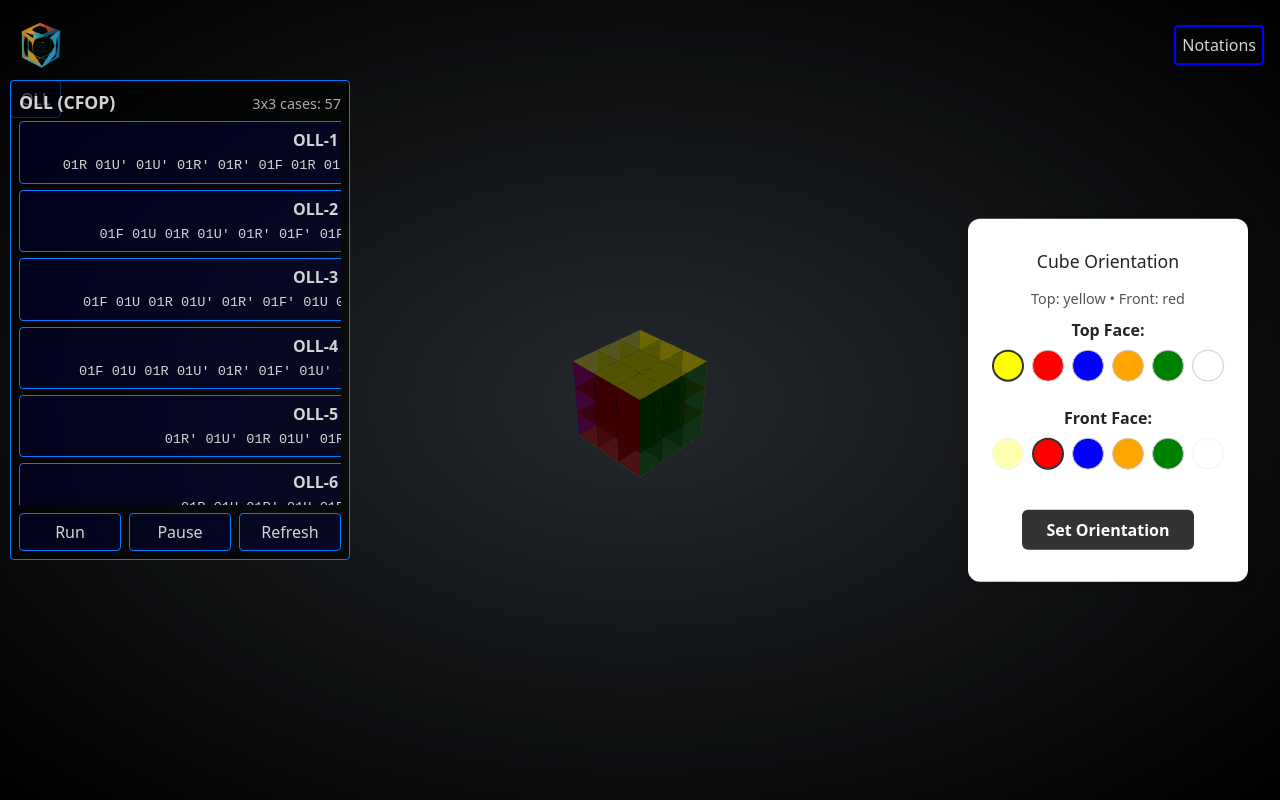
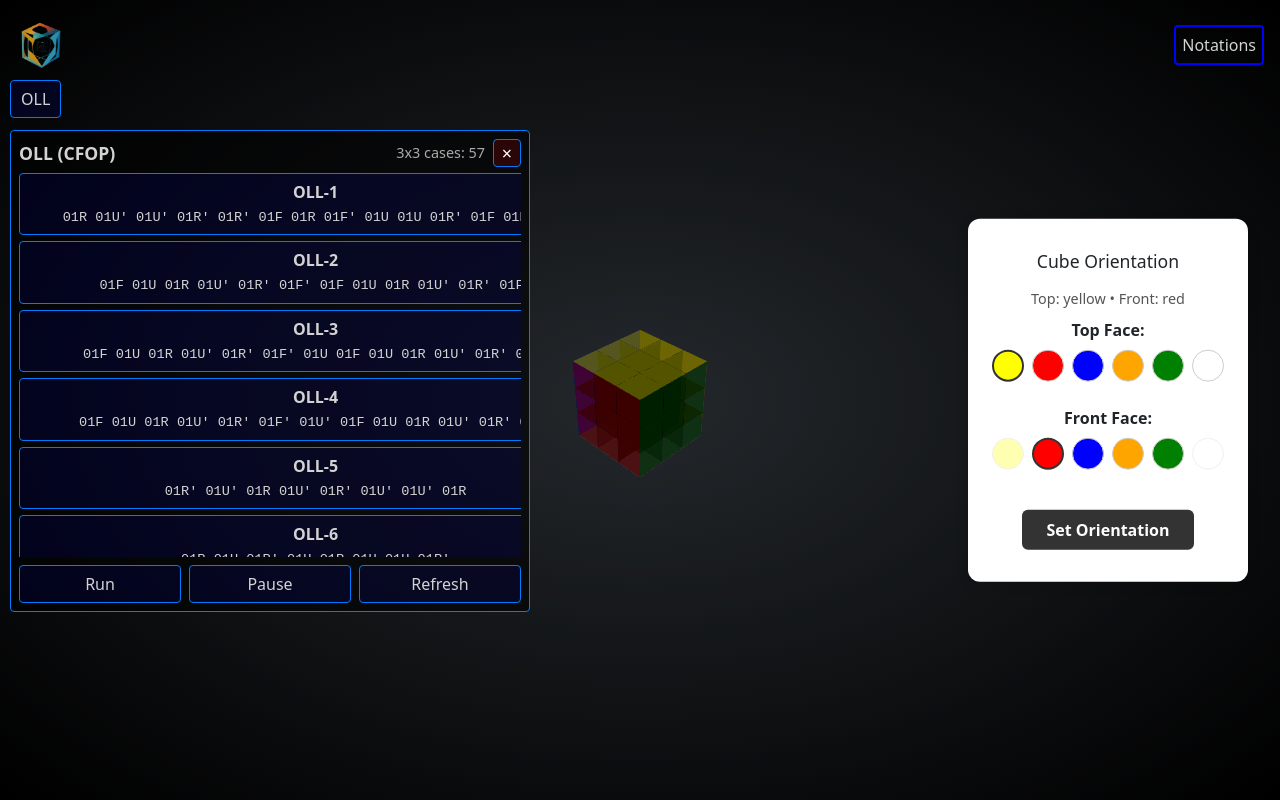
Before and after one commit to 13illydakid/rubiks-cube, a React (Vite) app: page / in a window 1280 px wide. Both pictures are taken after a click on the button "OLL". Built offline with nearby package versions, Linux system fonts and the light colour scheme.

Commit message:
OLL autorun

```diff
--- a/src/App.jsx
+++ b/src/App.jsx
@@ -1704,6 +1704,7 @@ class App extends Component {
           beginScramble={this.beginScramble}
           beginSolve={this.beginSolve}
           stopSolve={this.stopSolve}
+          playOne={this.playOne}
           reload={this.reloadTurnedPieces}
         />
         {/* Always show OrientationPicker */}
--- a/src/components/NewMenu/NewMenu.jsx
+++ b/src/components/NewMenu/NewMenu.jsx
@@ -12,7 +12,13 @@ const NewMenu = (props) => {
       </button>
       {showOll && (
         // OLLPanel already positions itself; just toggle it here
-        <OLLPanel {...props} open={showOll} reload={props.reload} />
+        <OLLPanel
+          {...props}
+          open={showOll}
+          reload={props.reload}
+          playOne={props.playOne}
+          onClose={() => setShowOll(false)}
+        />
       )}
     </div>
   );
--- a/src/components/OLL/OLL.css
+++ b/src/components/OLL/OLL.css
@@ -2,9 +2,11 @@
 .oll-panel {
   position: fixed;
   left: 10px;
-  top: 80px;
-  width: 340px;
-  max-height: 75vh;
+  top: 130px;
+  /* lowered so it won't cover the OLL button */
+  width: 520px;
+  /* wider to avoid side scroll */
+  max-height: 78vh;
   background: rgba(0, 0, 0, 0.6);
   border: 1px solid #007bff;
   border-radius: .25rem;
@@ -17,7 +19,7 @@
 .oll-header {
   display: flex;
   justify-content: space-between;
-  align-items: baseline;
+  align-items: center;
   margin-bottom: 6px;
 }
 
@@ -31,9 +33,33 @@
   opacity: .8;
 }
 
+.oll-header-right {
+  display: flex;
+  align-items: center;
+  gap: 8px;
+}
+
+.oll-close {
+  border: 1px solid #007bff;
+  border-radius: .25rem;
+  background: rgba(255, 0, 0, .15);
+  color: #fff;
+  width: 28px;
+  height: 28px;
+  line-height: 24px;
+  text-align: center;
+  font-size: 18px;
+  cursor: pointer;
+}
+
+.oll-close:hover {
+  background: rgba(255, 0, 0, .3);
+}
+
 .oll-list {
   display: grid;
   grid-template-columns: 1fr;
+  /* single column */
   gap: 6px;
   max-height: 48vh;
   overflow-y: auto;
@@ -94,9 +120,10 @@
 }
 
 .oll-notation-view .steps {
-  display: flex;
-  flex-wrap: wrap;
-  gap: 4px;
+  display: grid;
+  grid-template-columns: repeat(6, minmax(0, 1fr));
+  /* exactly 6 columns; wraps to next row */
+  gap: 6px 8px;
 }
 
 .oll-notation-view .step {
--- a/src/components/OLL/OLLPanel.jsx
+++ b/src/components/OLL/OLLPanel.jsx
@@ -28,7 +28,7 @@ const OLLItem = ({ name, notation, selected, onSelect }) => {
 };
 
 const OLLPanel = (props) => {
-  const { state, setState, open, reload } = props;
+  const { state, setState, open, reload, playOne, onClose } = props;
   const cD = state.cubeDimension || 3;
 
   // Build OLL list for 3x3
@@ -41,9 +41,9 @@ const OLLPanel = (props) => {
   const [selected, setSelected] = useState(null); // { name, setupMovesArr, solveMovesArr }
   const [currentRun, setCurrentRun] = useState(null); // 'setup' | 'solve' | null
 
-  // Derive highlight index from App's solvedSetIndex when our run is active
+  // Derive highlight index from App's solvedSetIndex only during solve
   const highlightIndex = useMemo(() => {
-    if (!currentRun) return -1;
+    if (currentRun !== 'solve') return -1;
     return state.solvedSetIndex ?? -1;
   }, [state.solvedSetIndex, currentRun]);
 
@@ -54,66 +54,99 @@ const OLLPanel = (props) => {
     }
   }, [open]);
 
+  // Drive autoplay by nudging the engine to execute when a move is queued
+  useEffect(() => {
+    if (!open) return;
+    if (!state.autoPlay) return;
+    // Engine is idle when not currently animating a rotation (start > end)
+    const idle = state.start > state.end && !state.playOne;
+    if (idle && state.moveSet && state.moveSet.length) {
+      if (typeof playOne === 'function') {
+        playOne({ state, setState });
+      } else {
+        // Fallback: set playOne flag directly
+        setState({ playOne: true, prevSet: [...state.prevSet, state.moveSet[0]] });
+      }
+    }
+  }, [state.start, state.end, state.autoPlay, state.moveSet, state.playOne, open]);
+
   const prepareCase = (item) => {
     const setupMovesArr = splitMoves(item.moves);
     const solveMovesArr = invertMoves(setupMovesArr);
     setSelected({ name: item.name, setupMovesArr, solveMovesArr });
-    // Arrange cube into case by auto-running setup
-    setCurrentRun("setup");
-    // Reset to a solved cube using current orientation to ensure a consistent starting state
-    const generated = cube.generateSolved(cD, cD, cD, state.topFaceColor, state.frontFaceColor);
-    setState({
-      currentFunc: "Algorithms",
-      rubiksObject: generated.tempArr,
-      moveSet: [...setupMovesArr],
-      solvedSet: [...setupMovesArr],
-      solvedSetIndex: 0,
-      prevSet: [],
-      autoPlay: true,
-      autoRewind: false,
-      autoTarget: false,
-      playOne: false,
-      jumpToEnd: false,
-    });
-    if (typeof reload === "function") reload('all');
+    // Do not start any moves on selection; wait for Run
+    setCurrentRun(null);
+    // If something was already running, stop it cleanly
+    setState({ autoPlay: false, playOne: false });
   };
 
   const runSolve = () => {
     if (!selected) return;
-    setCurrentRun("solve");
+    // Reset to solved and first run setup; when setup completes we'll auto-start solve
+    const generated = cube.generateSolved(cD, cD, cD, state.topFaceColor, state.frontFaceColor);
+    setCurrentRun('setup');
     setState({
-      currentFunc: "Algorithms",
-      moveSet: [...selected.solveMovesArr],
+      currentFunc: 'Algorithms',
+      rubiksObject: generated.tempArr,
+      moveSet: [...selected.setupMovesArr],
+      // Keep solve moves in solvedSet for highlighting later
       solvedSet: [...selected.solveMovesArr],
       solvedSetIndex: 0,
       prevSet: [],
       autoPlay: true,
+      playOne: true,
       autoRewind: false,
       autoTarget: false,
-      playOne: false,
       jumpToEnd: false,
     });
+    if (typeof reload === 'function') reload('all');
   };
 
   const pause = () => setState({ autoPlay: false });
 
   const refreshCase = () => {
     if (!selected) return;
-    // Re-run setup from current cube state; simplest approach is to play setup again
-    setCurrentRun("setup");
+    // Re-run full chain from solved
+    const generated = cube.generateSolved(cD, cD, cD, state.topFaceColor, state.frontFaceColor);
+    setCurrentRun('setup');
     setState({
-      currentFunc: "Algorithms",
+      currentFunc: 'Algorithms',
+      rubiksObject: generated.tempArr,
       moveSet: [...selected.setupMovesArr],
-      solvedSet: [...selected.setupMovesArr],
+      solvedSet: [...selected.solveMovesArr],
       solvedSetIndex: 0,
       prevSet: [],
       autoPlay: true,
+      playOne: true,
       autoRewind: false,
       autoTarget: false,
-      playOne: false,
       jumpToEnd: false,
     });
+    if (typeof reload === 'function') reload('all');
   };
+
+  // After setup completes, automatically start solve
+  useEffect(() => {
+    if (!open) return;
+    if (currentRun !== 'setup') return;
+    const idle = state.start > state.end && !state.playOne;
+    const setupDone = !state.moveSet || state.moveSet.length === 0;
+    if (idle && setupDone && selected) {
+      setCurrentRun('solve');
+      setState({
+        currentFunc: 'Algorithms',
+        moveSet: [...selected.solveMovesArr],
+        solvedSet: [...selected.solveMovesArr],
+        solvedSetIndex: 0,
+        prevSet: [],
+        autoPlay: true,
+        playOne: true,
+        autoRewind: false,
+        autoTarget: false,
+        jumpToEnd: false,
+      });
+    }
+  }, [open, currentRun, state.start, state.end, state.playOne, state.moveSet, selected, setState]);
 
   if (!open) return null;
 
@@ -121,7 +154,19 @@ const OLLPanel = (props) => {
     <div className="oll-panel" data-no-camera-reset>
       <div className="oll-header">
         <div className="oll-title-main">OLL (CFOP)</div>
-        <div className="oll-sub">3x3 cases: {ollList.length}</div>
+        <div className="oll-header-right">
+          <div className="oll-sub">3x3 cases: {ollList.length}</div>
+          <button
+            className="oll-close"
+            aria-label="Close OLL panel"
+            title="Close"
+            onClick={() => {
+              if (typeof onClose === 'function') onClose();
+            }}
+          >
+            ×
+          </button>
+        </div>
       </div>
       <div className="oll-list">
         {ollList.map((item) => (
--- a/src/cubeFunctions/algorithms.js
+++ b/src/cubeFunctions/algorithms.js
@@ -94,7 +94,7 @@ const fiftyfive = reverseAlgo(convertRuwixAlgo("rU'U'R'U'r'RRUR'U'rU'r'"));
 const fiftysix = reverseAlgo(convertRuwixAlgo("rUr'URU'R'URU'R'rU'r'"));
 const fiftyseven = reverseAlgo(convertRuwixAlgo("RUR'U'M'URU'r'"));
 
-
+const test = "r'U'rU'R'URU'R'URr'Ur";
 
 
 function reverseAlgo(string) {
```
Also changed, not shown: 6 other files (tests, documents, lock files or other folders).
